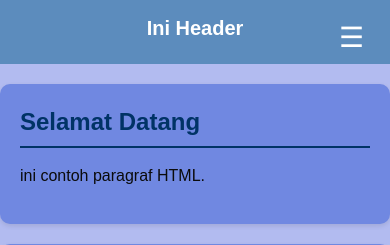
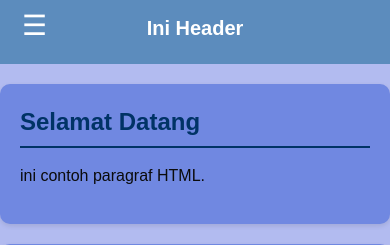
Before and after one commit to 2511500051-maker/2511500051-PWD-TI1B-2526O, a PHP site: page /pertemuan-05/index.html in a window 390 px wide. Shown: the top 245 px of the page. Run offline with PHP 8.4, Linux system fonts and the light colour scheme.

Commit message:
membuat script.js

```diff
--- a/pertemuan-04/style.css
+++ b/pertemuan-04/style.css
@@ -150,7 +150,6 @@ header li a:active {
   transform: translateY(-1px);
 }
 
-/* Footer */
 footer {
   background: #222;
   color: #aaa;
@@ -158,7 +157,6 @@ footer {
   padding: 10px;
 }
 
-/* Responsive design */
 @media (max-width: 600px) {}
   header {
     padding: 16px;
--- a/pertemuan-05/index.html
+++ b/pertemuan-05/index.html
@@ -9,7 +9,7 @@
 <body>
     <header>
         <h1>Ini Header</h1>
-        <button class="menu-toggle" aria-label="Buka menu navigasi">
+        <button class="menu-toggle" id="menuToggle" aria-label="Toggle Navigation">
           &#9776;
         </button>
         <nav>
@@ -56,11 +56,11 @@
   </form>
 </section>
      </main>
+
     </footer>
         <p>&copy; 2025 Cintia Divanti Agustin [2511500051]</p>
     <footer>
 
       <script src="script.js"></script>
     </body>
-
   </html>
--- a/pertemuan-05/style.css
+++ b/pertemuan-05/style.css
@@ -177,8 +177,8 @@ footer {
   .menu-toggle {
     display: block;
     position: absolute;
-    top: 20px;
-    right: 20px;
+    top: 8px;
+    left: 16px;
   }
 
   nav {
```
